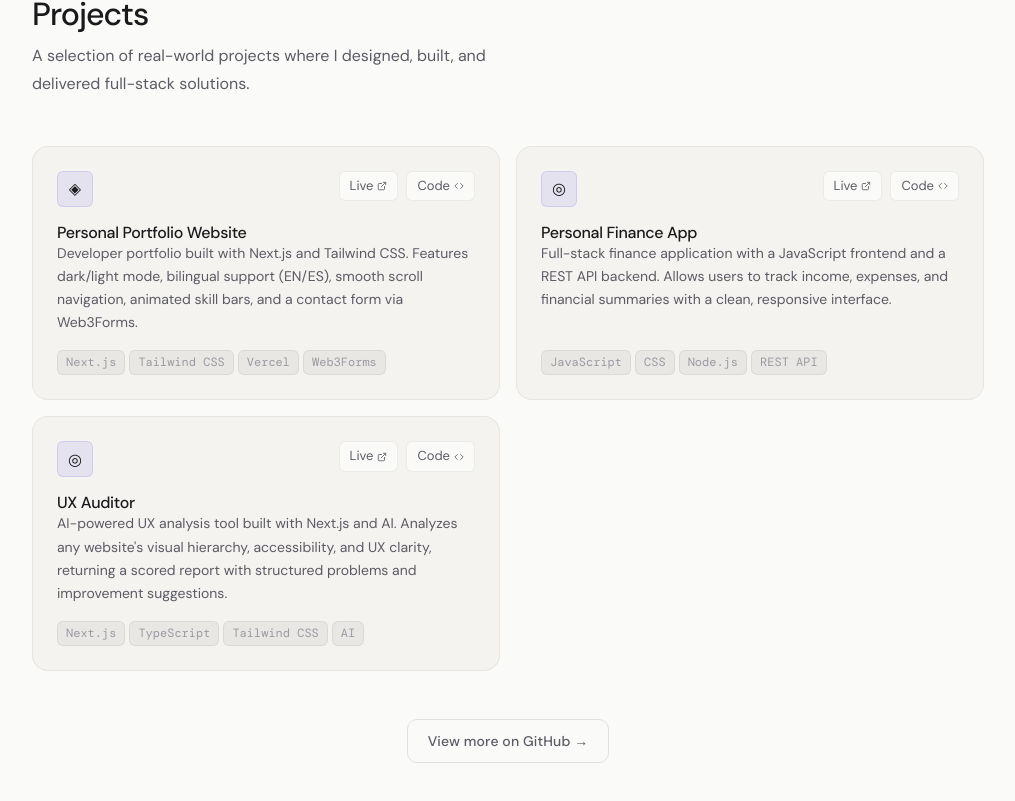
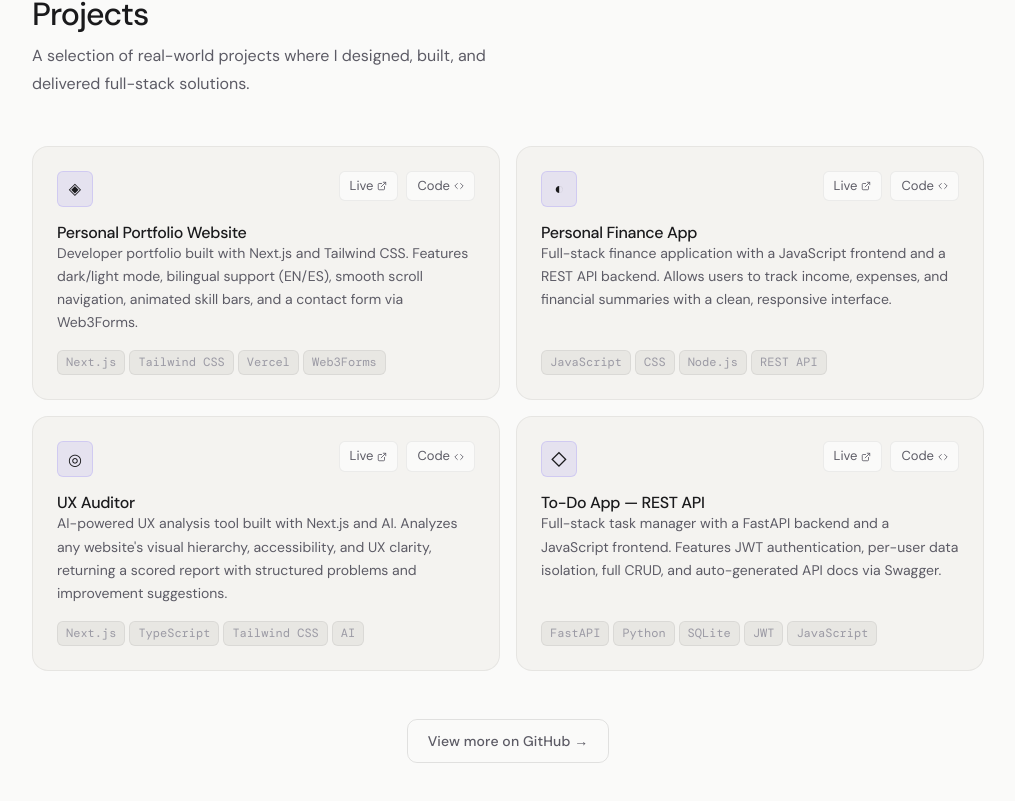
Before and after one commit to DevMathw/portfolio, a Next.js app: page / in a window 1280 px wide. Shown: the part 1568-2369 px from the top of the page, without its empty margins (132-1147 px from the left). Built offline with nearby package versions, Linux system fonts and the light colour scheme.

Commit message:
fix: updated array projects

```diff
--- a/components/Work.jsx
+++ b/components/Work.jsx
@@ -26,7 +26,7 @@ const PROJECTS = [
     code: "https://github.com/DevMathw/portfolio",
   },
   {
-    icon: "◎",
+    icon: "◐",
     name: {
       en: "Personal Finance App",
       es: "App de Finanzas Personales",
@@ -52,6 +52,20 @@ const PROJECTS = [
     tags: ["Next.js", "TypeScript", "Tailwind CSS", "AI"],
     live: "https://ux-auditor-chi.vercel.app/",
     code: "https://github.com/DevMathw/ux-auditor",
+  },
+  {
+    icon: "◇",
+    name: {
+      en: "To-Do App — REST API",
+      es: "App de Tareas — REST API",
+    },
+    desc: {
+      en: "Full-stack task manager with a FastAPI backend and a JavaScript frontend. Features JWT authentication, per-user data isolation, full CRUD, and auto-generated API docs via Swagger.",
+      es: "Gestor de tareas full-stack con backend FastAPI y frontend en JavaScript. Incluye autenticación JWT, aislamiento de datos por usuario, CRUD completo y documentación automática de la API con Swagger.",
+    },
+    tags: ["FastAPI", "Python", "SQLite", "JWT", "JavaScript"],
+    live: "https://to-do-app-seven-wine-10.vercel.app/",
+    code: "https://github.com/DevMathw/to-do-app",
   },
 ];
 
```
